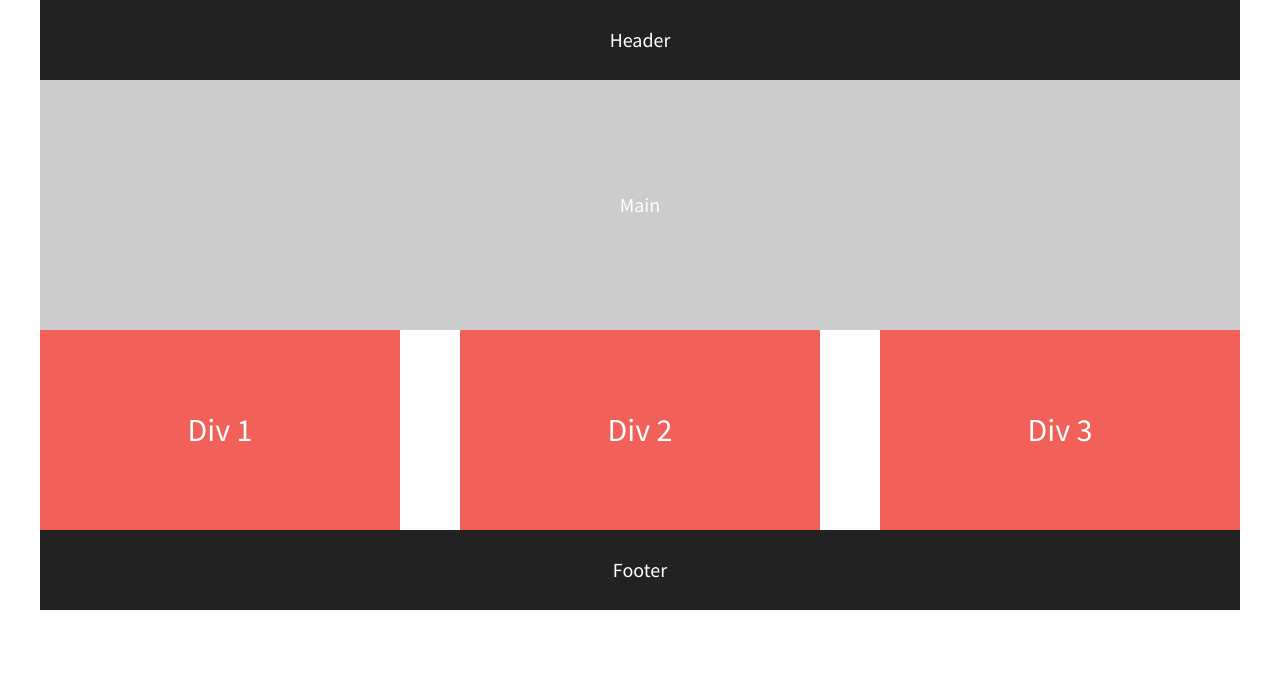
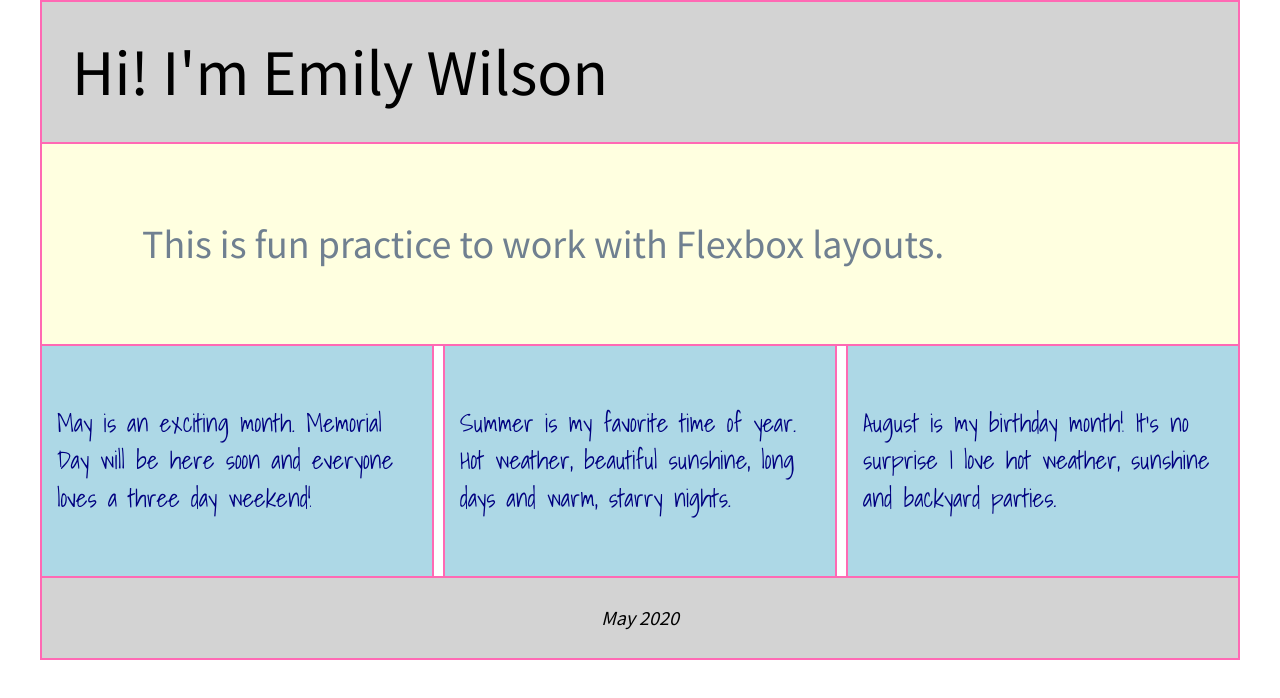
Before and after one commit to emilyebrooks/206-flexbox-starter, a plain HTML site: page index.html in a window 1280 px wide. Drawn offline with nearby package versions, Linux system fonts and the light colour scheme.

Commit message:
Changed all colors and added text

```diff
--- a/css/main.css
+++ b/css/main.css
@@ -107,37 +107,64 @@ body {
   padding: 0 2em;
   font-size: 1.25em;
   height: 100%;
-  color: #fff;
+  color: black;
 }
 
 header,
 footer {
-  background-color: #222;
+  background-color: lightgrey;
   height: 80px;
   width: 100%;
+  border: 2px solid hotpink;
 }
 
 main {
-  background-color: #ccc;
-  height: 250px;
+  background-color: lightyellow;
+  height: 200px;
   width: 100%;
+  color: slategrey;
+  font-size: 2em;
+  border: 2px solid hotpink;
+  border-top: none;
+  padding-left: 100px;
 }
 
 header,
 footer,
 main {
   display: flex;
-  justify-content: center;
+  justify-content: flex-start;
   align-items: center;
   /*set display to flex and vertically & horizontally align by setting justify-content and align-items to center*/
 }
 
+header {
+  font-size: 3.25em;
+  padding: 30px;
+}
 
+footer {
+  font-style: italic;
+  justify-content: center;
+}
 
 .wrapper span {
   font-family: 'Lora', sans-serif;
   font-size: 1.3em;
 }
+
+#div-1,
+#div-2,
+#div-3 {
+  display: flex;
+  justify-content: center;
+  align-items: center;
+  font-family: 'Shadows Into Light', cursive;
+  font-size: 1.25em;
+  padding: 15px;
+  color: navy;
+}
+
 
 .flex-container {
   /*set display to flex and vertically & horizontally align by setting justify-content and align-items to center, and set flex-flow to row wrap*/
@@ -146,6 +173,7 @@ main {
   align-items: center;
   flex-flow: row wrap;
   justify-content: space-between;
+
 }
 
 .flex-items {
@@ -153,12 +181,14 @@ main {
   color: #fff;
   line-height: 1.5em;
   font-size: 1.6em;
-  background-color: #f16059;
+  background-color: lightblue;
   width: 30%;
   height: 200px;
   display: flex;
   justify-content: center;
   align-items: center;
+  border-left: 2px solid hotpink;
+  border-right: 2px solid hotpink;
 }
 
 /* ==========================================================================
--- a/index.html
+++ b/index.html
@@ -14,6 +14,7 @@
         <link rel="stylesheet" href="css/main.css">
         <script src="js/vendor/modernizr-2.8.3.min.js"></script>
         <link href="https://fonts.googleapis.com/css?family=Lora|Source+Sans+Pro:400,700" rel="stylesheet">
+        <link href="https://fonts.googleapis.com/css2?family=Shadows+Into+Light&display=swap" rel="stylesheet">
     </head>
     <body>
         <!--[if lt IE 8]>
@@ -22,18 +23,18 @@
 
         <!-- Add your site or application content here -->
         <section class="flex-container">
-            <header>Header</header>
-            <main>Main</main>
+            <header>Hi! I'm Emily Wilson</header>
+            <main>This is fun practice to work with Flexbox layouts.</main>
             <div id="div-1" class="flex-items">
-                Div 1
+                <p>May is an exciting month. Memorial Day will be here soon and everyone loves a three day weekend!</p>
             </div>
             <div id="div-2" class="flex-items">
-                Div 2
+                <p>Summer is my favorite time of year. Hot weather, beautiful sunshine, long days and warm, starry nights.</p>
             </div>
             <div id="div-3" class="flex-items">
-                Div 3
+                <p>August is my birthday month! It's no surprise I love hot weather, sunshine and backyard parties.</p>
             </div>
-            <footer>Footer</footer>
+            <footer>May 2020</footer>
         </section>
 
         <script src="https://ajax.googleapis.com/ajax/libs/jquery/1.11.3/jquery.min.js"></script>
```
